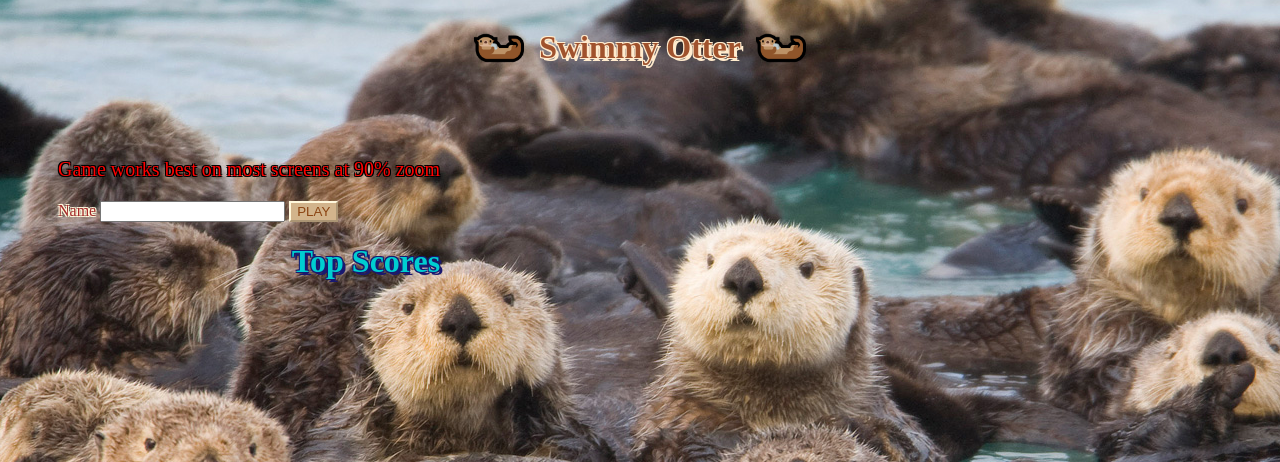
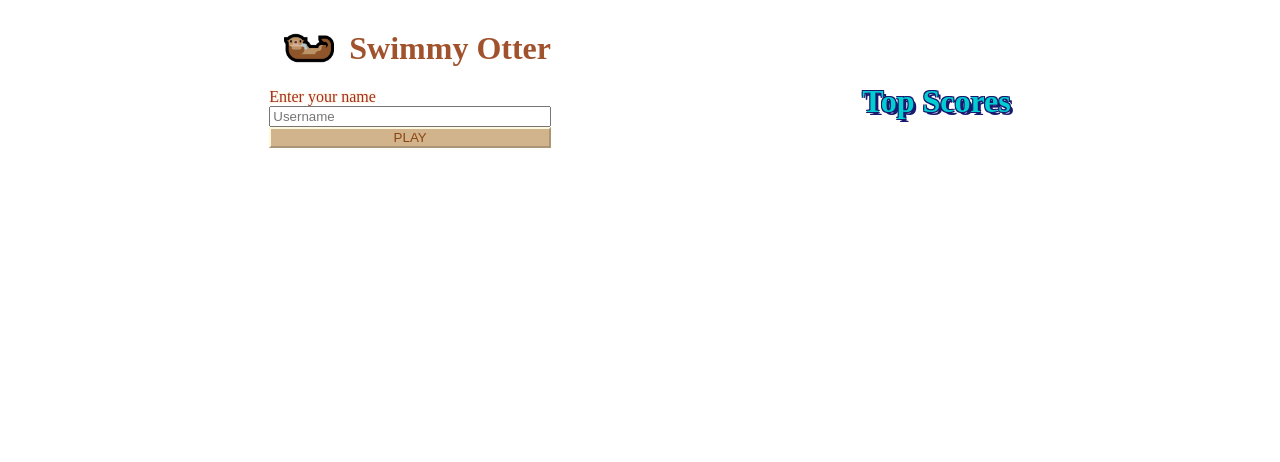
Before and after one commit to willsinn/swimmyotter-frontend, a PHP site: page / in a window 1280 px wide. Shown: the top 462 px of the page. Run offline with PHP 8.4, Linux system fonts and the light colour scheme; some libraries are stand-ins or nearby versions.

Commit message:
remove backgroundImg, group & restyle elements

```diff
--- a/index.css
+++ b/index.css
@@ -1,36 +1,36 @@
 body {
-  background-image: url('./images/otter-background.jpg');
-  background-position: -250px -250px;
-  /* background-size: auto auto; */
-  background-repeat: no-repeat;
 }
 
 #title {
   display: flex;
   justify-content: center;
   color: sienna;
-
-  text-shadow:
-    3px 3px 0 blanchedalmond,
-    -1px -1px 0 blanchedalmond,
-    1px -1px 0 blanchedalmond,
-    -1px 1px 0 blanchedalmond,
-    1px 1px 0 blanchedalmond;
+  flex-direction: column;
 }
 
 #title img {
   margin: 15px;
 }
-
+.row-center {
+  display: flex;
+  justify-content: space-evenly;
+  align-items: center;
+}
+.col-wide {
+  display: flex;
+  flex-direction: column;
+  justify-content: center;
+}
+.app {
+  display: flex;
+  justify-content: space-evenly;
+  align-items: center;
+}
 #scores-container h1 {
   color: darkturquoise;
 
-  text-shadow:
-    3px 3px 0 midnightblue,
-    -1px -1px 0 midnightblue,
-    1px -1px 0 midnightblue,
-    -1px 1px 0 midnightblue,
-    1px 1px 0 midnightblue;
+  text-shadow: 3px 3px 0 midnightblue, -1px -1px 0 midnightblue,
+    1px -1px 0 midnightblue, -1px 1px 0 midnightblue, 1px 1px 0 midnightblue;
 }
 
 #scores-ul {
@@ -39,39 +39,29 @@ body {
   font-size: 24px;
   font-weight: 600;
 
-  text-shadow:
-    -1.5px -1.5px 0 black,
-    1.5px -1.5px 0 black,
-    -1.5px 1.5px 0 black,
+  text-shadow: -1.5px -1.5px 0 black, 1.5px -1.5px 0 black, -1.5px 1.5px 0 black,
     1.5px 1.5px 0 black;
 }
-
+#username-form {
+}
 #username-form label {
   color: brown;
-  text-shadow:
-    -1px -1px 0 cornsilk,
-    1px -1px 0 cornsilk,
-    -1px 1px 0 cornsilk,
+  text-shadow: -1px -1px 0 cornsilk, 1px -1px 0 cornsilk, -1px 1px 0 cornsilk,
     1px 1px 0 cornsilk;
 }
 
 #username-form p {
   font-size: 20px;
   color: red;
-  text-shadow:
-    -1px -1px 0 black,
-    1px -1px 0 black,
-    -1px 1px 0 black,
+  text-shadow: -1px -1px 0 black, 1px -1px 0 black, -1px 1px 0 black,
     1px 1px 0 black;
 }
-
 
 #play-btn {
   color: saddlebrown;
   background-color: tan;
   border-color: cornsilk navajowhite navajowhite cornsilk;
 }
-
 
 #score-div #play-again-btn {
   margin: 0 auto;
--- a/index.html
+++ b/index.html
@@ -1,40 +1,53 @@
 <!DOCTYPE html>
 <html lang="en" dir="ltr">
   <head>
-    <meta charset="utf-8">
+    <meta charset="utf-8" />
     <title>Swimmy Otter Game</title>
     <!-- <script src="https://code.createjs.com/1.0.0/easeljs.min.js"></script> -->
     <script src="./node_modules/easeljs/lib/easeljs.min.js"></script>
     <script src="./logs.js"></script>
     <script src="./index.js"></script>
-    <link rel="stylesheet" type="text/css" href="index.css">
+    <link rel="stylesheet" type="text/css" href="index.css" />
   </head>
   <body>
+    <div class="app">
       <div id="title">
-      <img height="50" width="50"src="./images/otter-emoji.png">
+        <div class="row-center">
+          <img height="50" width="50" src="./images/otter-emoji.png" />
           <h1>Swimmy Otter</h1>
-      <img height="50" width="50" src="./images/otter-emoji.png">
         </div>
+        <form id="username-form" class="col-wide">
+          <label for="name">Enter your name</label>
+          <input
+            type="text"
+            name="name"
+            value=""
+            placeholder="Username"
+            required
+          />
+          <input id="play-btn" type="submit" value="PLAY" />
+        </form>
+      </div>
+      <div id="form-and-scores" style="margin: 50px 0 0 50px; float: left;">
         <div id="game-container">
-      <canvas id="canvas" width="750" height="750" style="border: 1px solid; display: none; float: left;"></canvas>
-
-      <div id="form-and-scores" style="margin: 50px 0 0 50px; float: left;">
-        <form id="username-form">
-          <p>Game works best on most screens at 90% zoom</p>
-          <label for="name">Name</label>
-          <input type="text" name="name" value="">
-          <input id="play-btn" type="submit" value="PLAY">
-        </form>
+          <canvas
+            id="canvas"
+            width="750"
+            height="750"
+            style="border: 1px solid; display: none; float: left;"
+          ></canvas>
 
           <div id="scores-container" style="float: right;">
             <div id="score-div" style="display: none;">
-            <h2 id="score-div-h2" style="display: flex;">Score:&nbsp;<span id="score-num"></span>s</h2>
-            <br>
+              <h2 id="score-div-h2" style="display: flex;">
+                Score:&nbsp;<span id="score-num"></span>s
+              </h2>
+              <br />
               <button id="play-again-btn">PLAY AGAIN</button>
             </div>
             <h1>Top Scores</h1>
-          <ul id="scores-ul">
-          </ul>
+            <ul id="scores-ul"></ul>
+          </div>
         </div>
       </div>
     </div>
```
Lines whose indentation alone changed are shown as unchanged.
